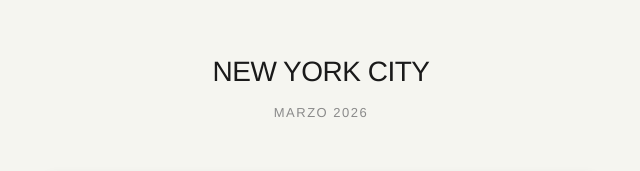
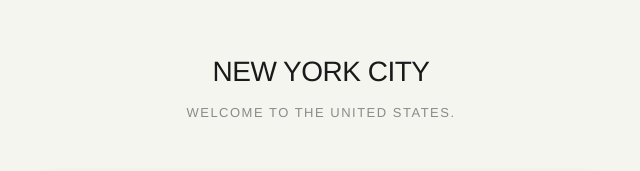
Before and after one commit to giorgiopascalistudio/NYCGM, a plain HTML site: page index.html in a window 1280 px wide. Shown: the top 171 px of the page, without its empty margins (319-959 px from the left). Drawn offline with Linux system fonts and the light colour scheme.

Commit message:
Update index.html

```diff
--- a/index.html
+++ b/index.html
@@ -590,7 +590,7 @@
     <div class="container">
         <div class="header">
             <h1>NEW YORK CITY</h1>
-            <p>Marzo 2026</p>
+            <p>WELCOME TO THE UNITED STATES.</p>
         </div>
 
         <div id="homeView" class="home-view">
```
